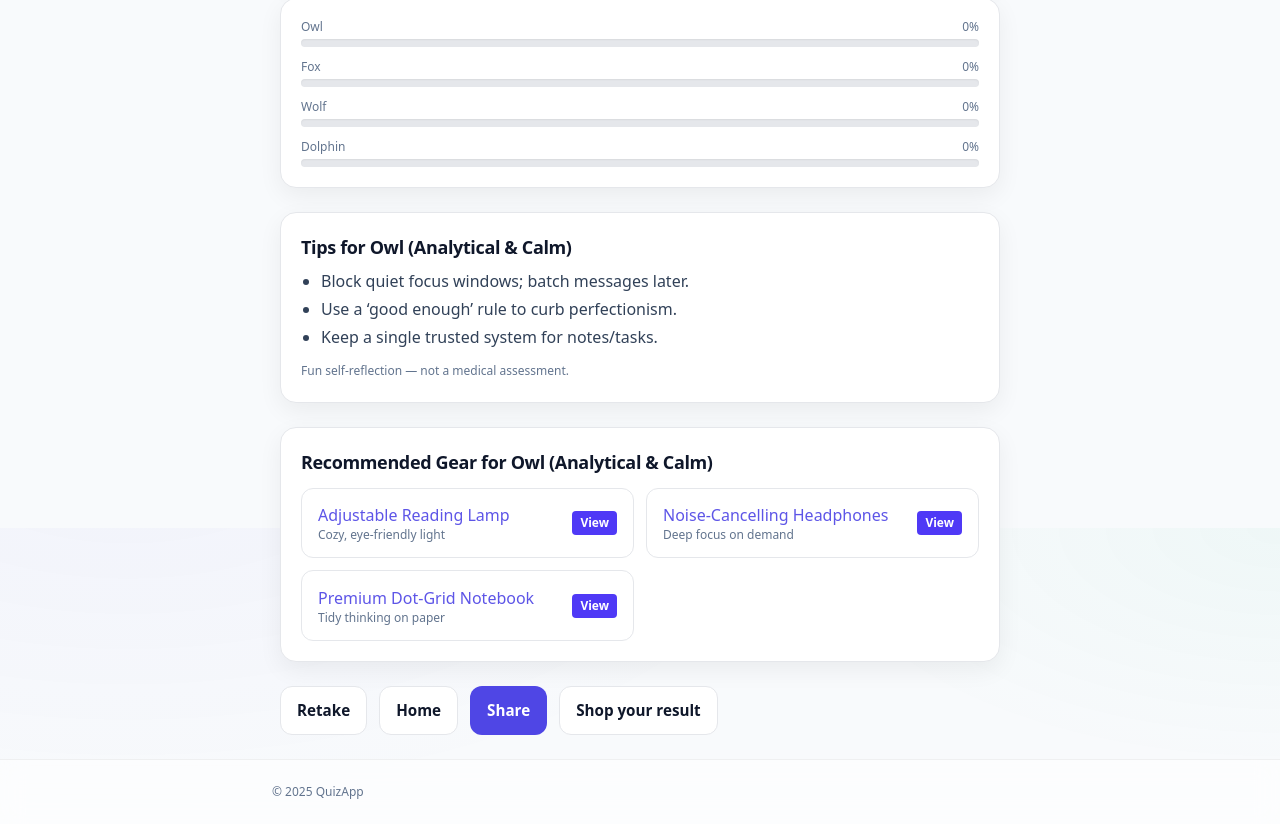
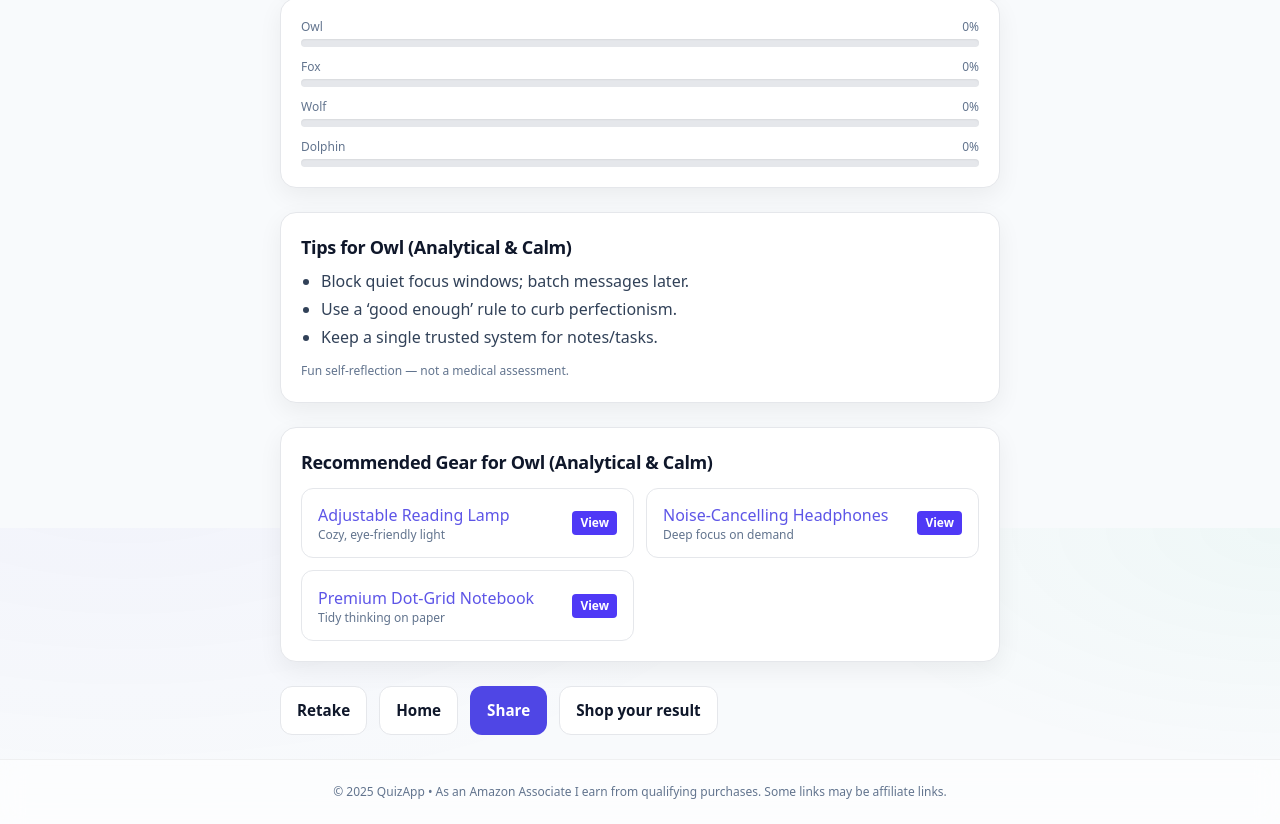
Before and after one commit to gabyzaynoun/quiz-app, a Next.js app: page /quiz/result in a window 1280 px wide. Shown: the part 272-1096 px from the top of the page. Built offline with nearby package versions, Linux system fonts and the light colour scheme.

Commit message:
Fix: use Next <Link> for internal navigation

```diff
--- a/src/app/layout.tsx
+++ b/src/app/layout.tsx
@@ -1,5 +1,6 @@
 import "./globals.css";
 import type { Metadata } from "next";
+import Link from "next/link";
 
 export const metadata: Metadata = {
   title: "Quiz App",
@@ -14,21 +15,24 @@ export default function RootLayout({ children }: { children: React.ReactNode })
           {/* Glassy header */}
           <header className="sticky top-0 z-50 backdrop-blur-md bg-white/70 dark:bg-slate-900/60 border-b border-black/5 dark:border-white/10">
             <div className="max-w-3xl mx-auto px-4 py-3 flex items-center justify-between">
-              <a href="/" className="font-semibold tracking-tight text-slate-800 dark:text-slate-100">
+              <Link href="/" className="font-semibold tracking-tight text-slate-800 dark:text-slate-100">
                 QuizApp
-              </a>
+              </Link>
               <nav className="flex items-center gap-6 text-sm text-slate-600 dark:text-slate-300">
-                <a href="/quiz" className="hover:text-slate-900 dark:hover:text-white">Take the quiz</a>
+                <Link href="/quiz" className="hover:text-slate-900 dark:hover:text-white">
+                  Take the quiz
+                </Link>
               </nav>
             </div>
           </header>
 
           <main className="flex-1">{children}</main>
 
-          {/* Glassy footer */}
+          {/* Glassy footer + disclosure */}
           <footer className="backdrop-blur-md bg-white/60 dark:bg-slate-900/50 border-t border-black/5 dark:border-white/10">
-            <div className="max-w-3xl mx-auto px-4 py-6 text-xs text-slate-500 dark:text-slate-400">
-              © {new Date().getFullYear()} QuizApp
+            <div className="max-w-3xl mx-auto px-4 py-6 text-xs text-slate-500 dark:text-slate-400 text-center">
+              © {new Date().getFullYear()} QuizApp • As an Amazon Associate I earn from qualifying purchases.
+              Some links may be affiliate links.
             </div>
           </footer>
         </div>
--- a/src/app/quiz/result/page.tsx
+++ b/src/app/quiz/result/page.tsx
@@ -3,6 +3,8 @@
 import { useMemo } from "react";
 import { useSearchParams } from "next/navigation";
 import { QUIZ, type AnimalKey } from "../../../data/quiz";
+import Link from "next/link";
+
 
 type Totals = Record<AnimalKey, number>;
 const KEYS: AnimalKey[] = ["owl", "fox", "wolf", "dolphin"];
@@ -170,16 +172,15 @@ export default function ResultPage() {
 
       {/* Actions */}
       <div className="flex flex-wrap gap-3">
-        <a className="btn btn-outline" href="/quiz">Retake</a>
-        <a className="btn btn-outline" href="/">Home</a>
-        <button className="btn btn-primary" onClick={share}>Share</button>
-        {/* Go to /shop with your top type + pet */}
-        <a
-          className="btn btn-outline"
-          href={`/shop?type=${encodeURIComponent(topKey)}&pet=${encodeURIComponent(petKind)}`}
-        >
-          Shop your result
-        </a>
+      <Link className="btn btn-outline" href="/quiz">Retake</Link>
+  <Link className="btn btn-outline" href="/">Home</Link>
+  <button className="btn btn-primary" onClick={share}>Share</button>
+  <Link
+    className="btn btn-outline"
+    href={`/shop?type=${encodeURIComponent(topKey)}&pet=${encodeURIComponent(petKind)}`}
+  >
+    Shop your result
+  </Link>
       </div>
     </main>
   );
```
